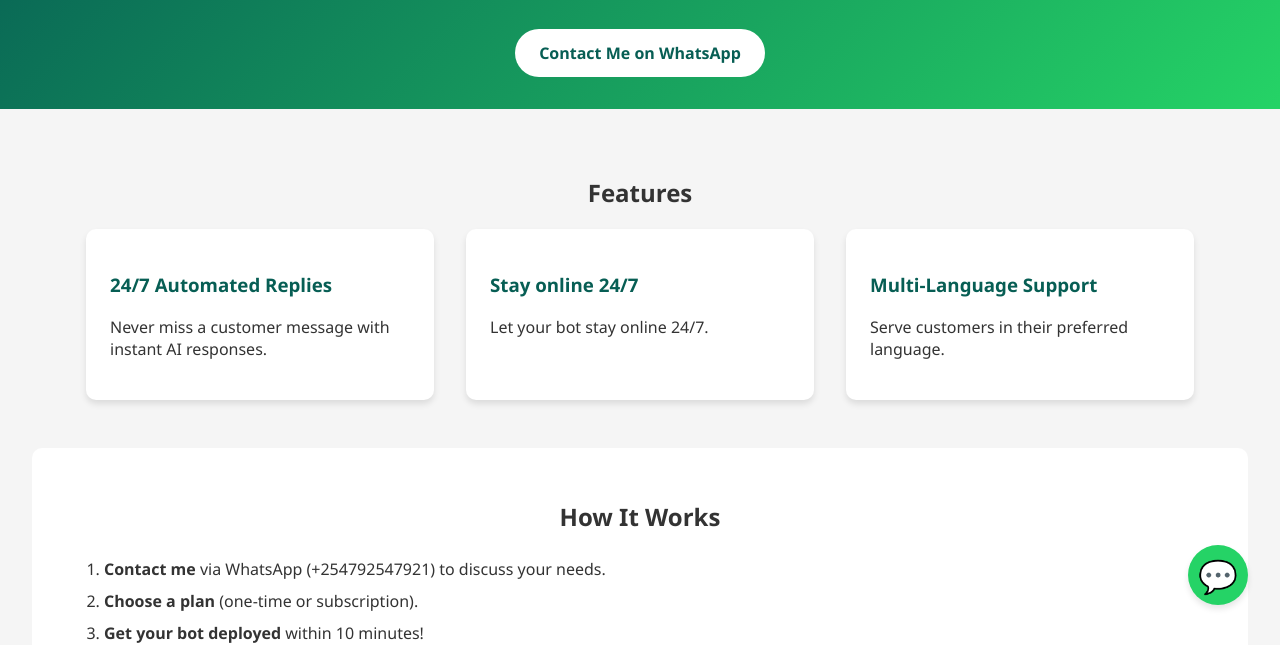
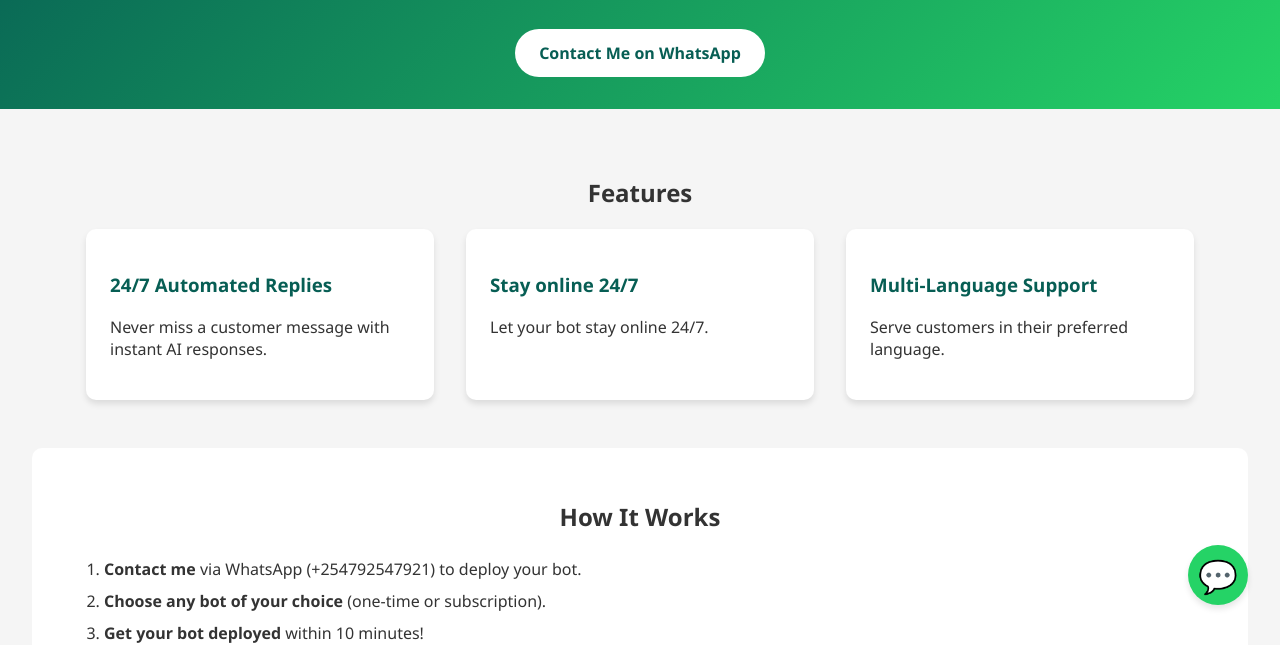
Before and after one commit to Oengazach/ZachTech, a plain HTML site: page index.html in a window 1280 px wide. Shown: the part 163-808 px from the top of the page. Drawn offline with Linux system fonts and the light colour scheme.

Commit message:
Update index.html

```diff
--- a/index.html
+++ b/index.html
@@ -130,8 +130,8 @@
     <section class="container" style="background-color: white; border-radius: 10px; padding: 2rem;">
         <h2 style="text-align: center;">How It Works</h2>
         <ol style="line-height: 2;">
-            <li><strong>Contact me</strong> via WhatsApp (+254792547921) to discuss your needs.</li>
-            <li><strong>Choose a plan</strong> (one-time or subscription).</li>
+            <li><strong>Contact me</strong> via WhatsApp (+254792547921) to deploy your bot.</li>
+            <li><strong>Choose any bot of your choice</strong> (one-time or subscription).</li>
             <li><strong>Get your bot deployed</strong> within 10 minutes!</li>
         </ol>
     </section>
```
